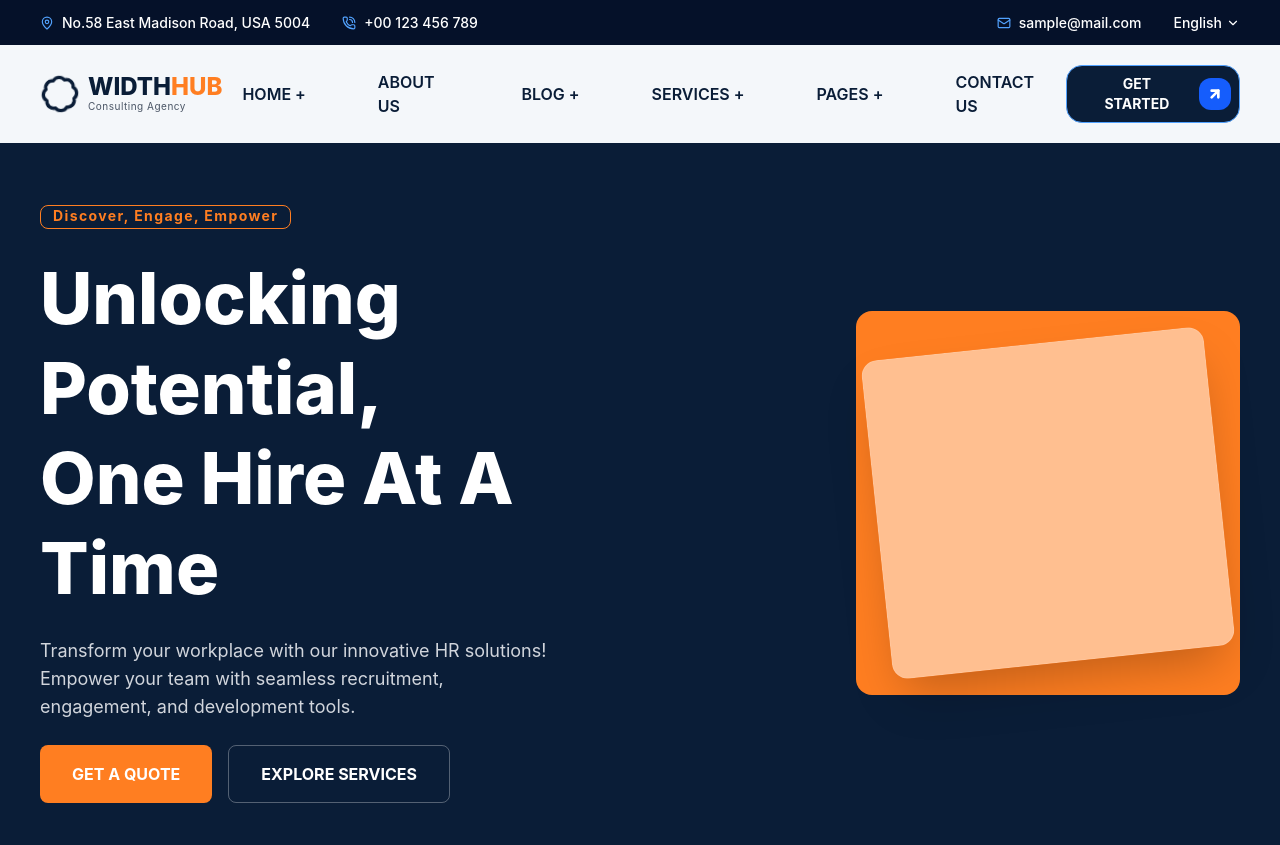
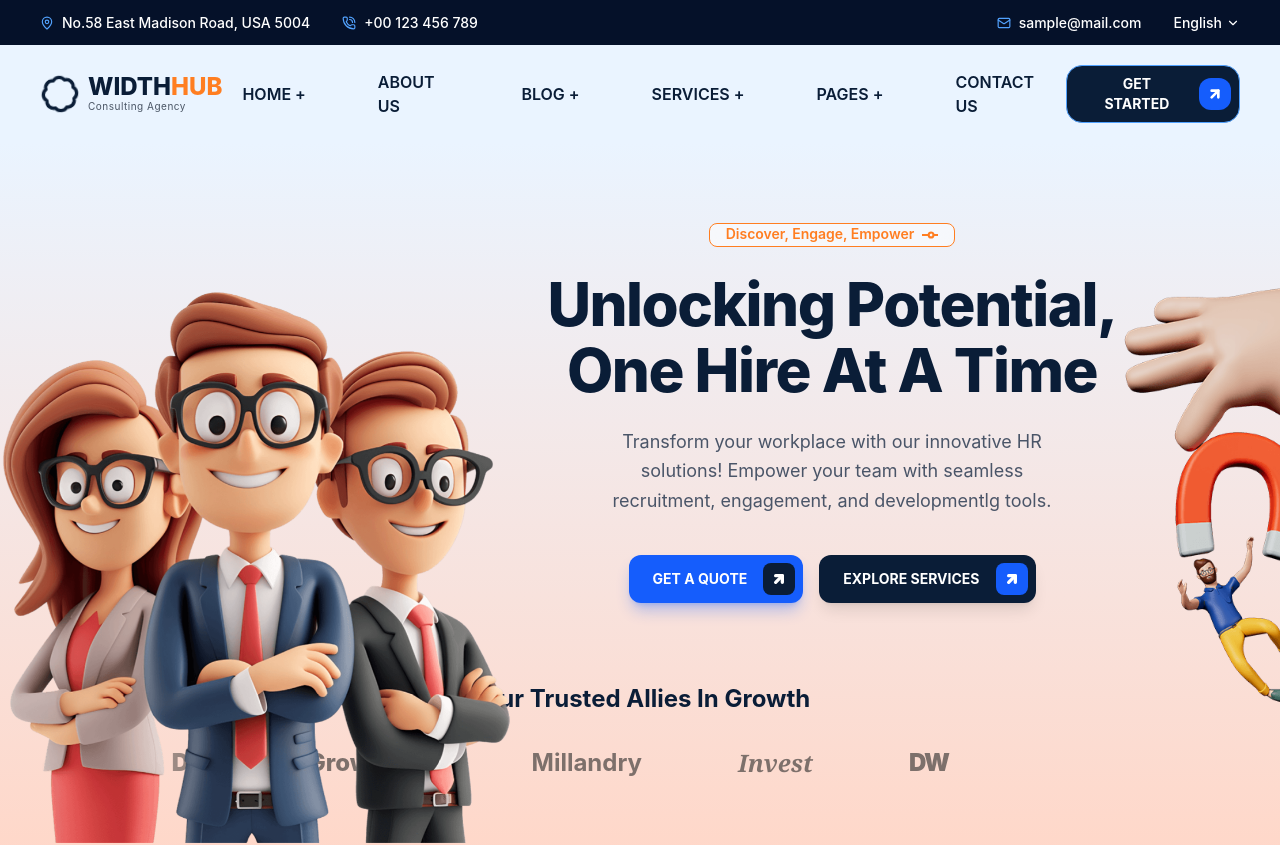
Before and after one commit to dreadlord-runner/WIDTHHUB-Project, a React (Vite) app in the folder my-website/: page / in a window 1280 px wide. Shown: the top 845 px of the page. Built offline with nearby package versions, Linux system fonts and the light colour scheme.

Commit message:
chore: clean up empty code change sections in the changes log and added 3D avatars.

```diff
--- a/my-website/src/components/Hero.jsx
+++ b/my-website/src/components/Hero.jsx
@@ -1,38 +1,103 @@
 import React from "react";
+import { ArrowRight, ArrowUpRight } from "lucide-react";
+import { RxSlider } from "react-icons/rx";
 
 const Hero = () => {
   return (
-    <section className="bg-primary min-h-[90vh] flex items-center px-10">
-      <div className="max-w-7xl mx-auto grid md:grid-cols-2 gap-10 items-center">
-        {/* Text Content*/}
-        <div className="text-white space-y-6">
-          <div className="border inline-block border-accent pl-3 pr-3 pb-0.5 rounded-lg">
-            <h4 className="text-accent font-bold tracking-widest capitalize text-sm">
-              Discover, Engage, Empower
-            </h4>
+    <section className="relative bg-gradient-to-b from-[#eaf4ff] to-[#ffd7c8] min-h-[90vh] overflow-hidden pt-10">
+      <div className="max-w-7xl mx-auto px-10 relative">
+        {/*----- Left Side 3D Avatars---------*/}
+        <div className="hidden lg:block absolute bottom-0 -left-10 w-[45%] max-w-[650px] z-10 pointer-events-none">
+          <img
+            src="..\images\Home-3-Banner-img-01.png"
+            alt="3D Characters"
+            className="w-full h-auto object-contain object-bottom"
+          />
+        </div>
+
+        {/*-------Right Side 3D Hand----------------- */}
+
+        <div className="hidden lg:block absolute top-5 -right-98 w-[60%] max-w-[800px] z-10 pointer-events-none">
+          <img
+            src="..\images\Home-3-Banner-03.png"
+            alt="3D Avatar Hand"
+            className="w-full h-auto object-contain object-bottom"
+          />
+        </div>
+
+        {/*-------- Center text content---------- */}
+
+        <div className="relative z-20 w-full lg:w-[60%] lg:ml-auto lg:mr-12 flex flex-col items-center text-center pt-10">
+          <div className="border border-accent text-accent px-4 pb-0.5 rounded-lg flex items-center space-x-2 text-sm font-semibold mb-6 bg-white/50 backdrop-blur-md">
+            <span>Discover, Engage, Empower</span>
+            <RxSlider size={16} className="stroke-1 mt-0.5" />
           </div>
-          <h1 className="text-5xl md:text-7xl font-extrabold leading-tight capitalize">
+
+          <h1 className="text-5xl md:text-6xl font-extrabold text-primary leading-[1.1] mb-6 tracking-tight capitalize">
             Unlocking Potential, <br /> One Hire At a Time
           </h1>
-          <p className="text-gray-300 text-lg max-w-lg">
+
+          <p className="text-[#4a5568] text-lg max-w-md leading-relaxed mb-10">
             Transform your workplace with our innovative HR solutions! Empower
-            your team with seamless recruitment, engagement, and development
+            your team with seamless recruitment, engagement, and developmentlg
             tools.
           </p>
-          <div className="flex space-x-4">
-            <button className="bg-accent text-white px-8 py-4 rounded-lg font-bold hover:brightness-110 cursor-pointer uppercase">
-              Get a Quote
+
+          {/*----------Buttons--------- */}
+          <div className="flex flex-col sm:flex-row space-y-4 sm:space-y-0 sm:space-x-4">
+            <button className="bg-blue-600 text-white pl-6 pr-2 py-2 rounded-xl font-bold flex items-center justify-between space-x-4 hover:bg-blue-700 transition-all shadow-lg shadow-blue-600/30 cursor-pointer">
+              <span className="text-sm uppercase">Get a quote</span>
+              <div className="bg-primary p-2 rounded-lg">
+                <ArrowUpRight size={16} className="stroke-5" />
+              </div>
             </button>
-            <button className="border border-white/30 text-white px-8 py-4 rounded-lg font-bold hover:bg-white/10 cursor-pointer uppercase">
-              Explore Services
+
+            <button className="bg-primary text-white pl-6 pr-2 py-2 rounded-xl font-bold flex items-center justify-between space-x-4 hover:bg-opacity-90 transition-all shadow-lg cursor-pointer">
+              <span className="text-sm uppercase">Explore Services</span>
+              <div className="bg-blue-600 p-2 rounded-lg">
+                <ArrowUpRight size={16} className="stroke-5" />
+              </div>
             </button>
           </div>
         </div>
 
-        {/*Simple Decorative*/}
-        <div className="hidden md:flex justify-end">
-          <div className="w-96 h-96 bg-accent rounded-2xl border-2 border-accent/30 flex items-center justify-center">
-            <div className="w-86 h-80 bg-white/50 rounded-2xl -rotate-6 border border-white/10 shadow-2xl"></div>
+        {/* ---Sponsored Section--- */}
+        <div className="mt-20 pb-16 w-full overflow-hidden fade-edges">
+          {" "}
+          <h3 className="text-primary text-2xl font-bold mb-8 text-center">
+            Your Trusted Allies In Growth
+          </h3>
+          <div className="flex animate-scroll whitespace-nowrap">
+            <div className="flex items-center gap-12 md:gap-24 px-12 opacity-60 grayscale hover:grayscale-0 transition-all duration-500">
+              <span className="text-2xl font-extrabold text-gray-800">
+                GrowTech
+              </span>
+              <span className="text-2xl font-bold text-gray-800 border-gray-800 pl-2">
+                Millandry
+              </span>
+              <span className="text-2xl font-serif italic font-bold text-gray-800">
+                Invest
+              </span>
+              <span className="text-2xl font-black tracking-tighter text-gray-800">
+                DW
+              </span>
+            </div>
+
+            {/* Duplicate Set For Motion Animation */}
+            <div className="flex items-center gap-12 md:gap-24 px-12 opacity-60 grayscale hover:grayscale-0 transition-all duration-500">
+              <span className="text-2xl font-extrabold text-gray-800">
+                GrowTech
+              </span>
+              <span className="text-2xl font-bold text-gray-800  border-gray-800 pl-2">
+                Millandry
+              </span>
+              <span className="text-2xl font-serif italic font-bold text-gray-800">
+                Invest
+              </span>
+              <span className="text-2xl font-black tracking-tighter text-gray-800">
+                DW
+              </span>
+            </div>
           </div>
         </div>
       </div>
--- a/my-website/src/components/Navbar.jsx
+++ b/my-website/src/components/Navbar.jsx
@@ -36,7 +36,7 @@ const Navbar = () => {
       </div>
 
       {/*------------- Main Navbar----------- */}
-      <nav className="flex items-center justify-between px-10 py-5 bg-transparent">
+      <nav className="flex items-center justify-between px-10 py-5 bg-[#eaf4ff]">
         {/*----------logo-------- */}
         <div className="flex items-center space-x-2">
           <div className="text-primary animate-[spin_3s_linear_infinite]">
--- a/my-website/src/index.css
+++ b/my-website/src/index.css
@@ -6,3 +6,40 @@
   --color-softGray: #f4f7fa;
   --color-deepNavy: #051129;
 }
+
+@keyframes scroll {
+  0% {
+    transform: translateX(-50%);
+  }
+  100% {
+    transform: translateX(0);
+  }
+}
+
+.animate-scroll {
+  display: flex;
+  width: max-content;
+  animation: scroll 20s linear infinite;
+}
+
+.animate-scroll:hover {
+  animation-play-state: paused;
+}
+
+.fade-edges {
+  mask-image: linear-gradient(
+    to right,
+    transparent 0%,
+    black 15%,
+    black 85%,
+    transparent 100%
+  );
+
+  -webkit-mask-image: linear-gradient(
+    to right,
+    transparent 0%,
+    black 15%,
+    black 85%,
+    transparent 100%
+  );
+}
--- a/my-website/tailwind.config.js
+++ b/my-website/tailwind.config.js
@@ -9,6 +9,15 @@ export default {
         softGray: "#f4f7fa",
         deepNavy: "#051129",
       },
+      keyframes: {
+        slideRight: {
+          "0%": { transform: "translateX(-100%)" },
+          "100%": { transform: "translateX(100%)" },
+        },
+      },
+      animation: {
+        slideRight: "slideRight 3s linear infinite",
+      },
     },
   },
   plugins: [],
```
Also changed, not shown: my-website/images/Home-3-Banner-03.png (added), my-website/images/Home-3-Banner-img-01.png (added).
